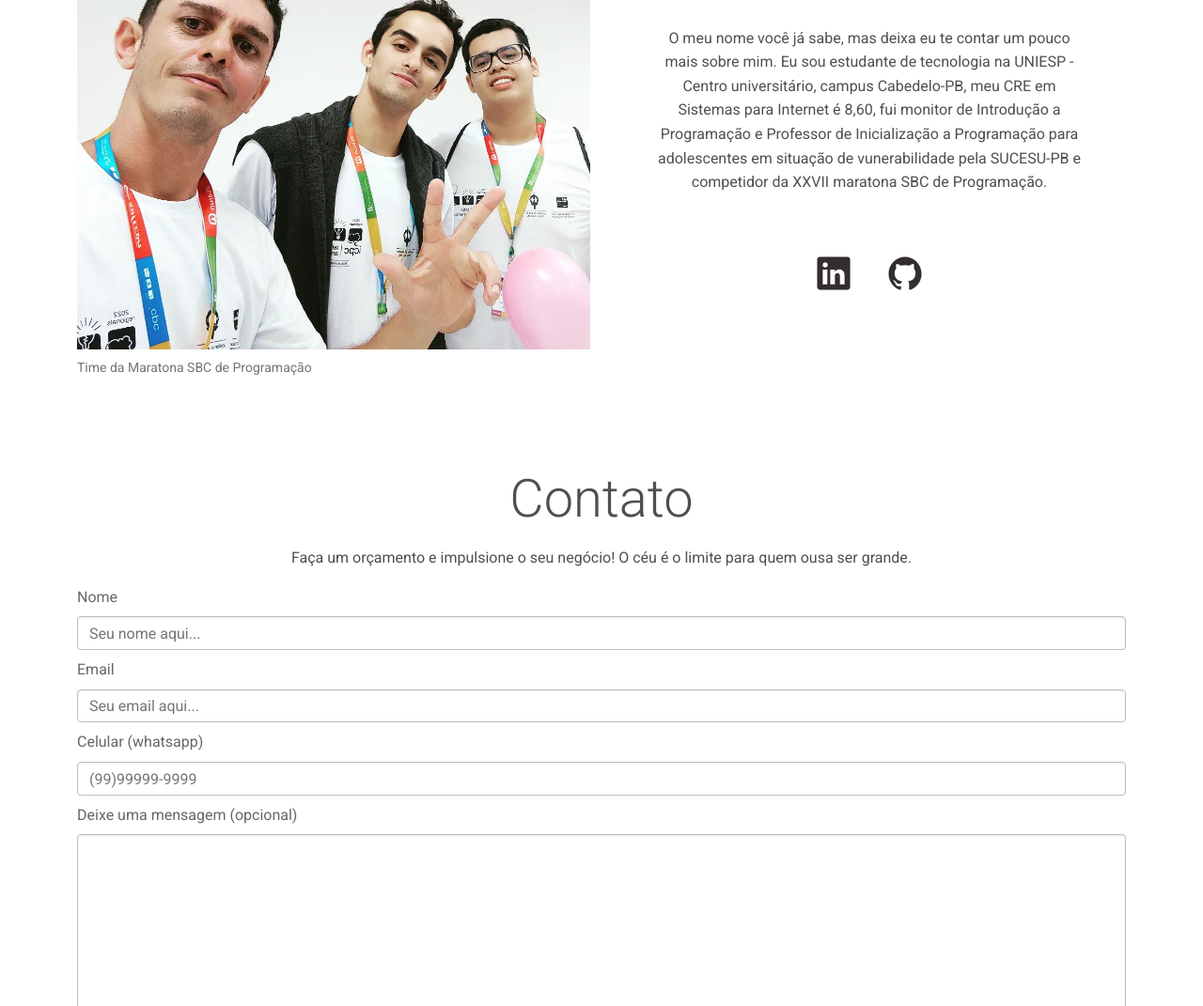
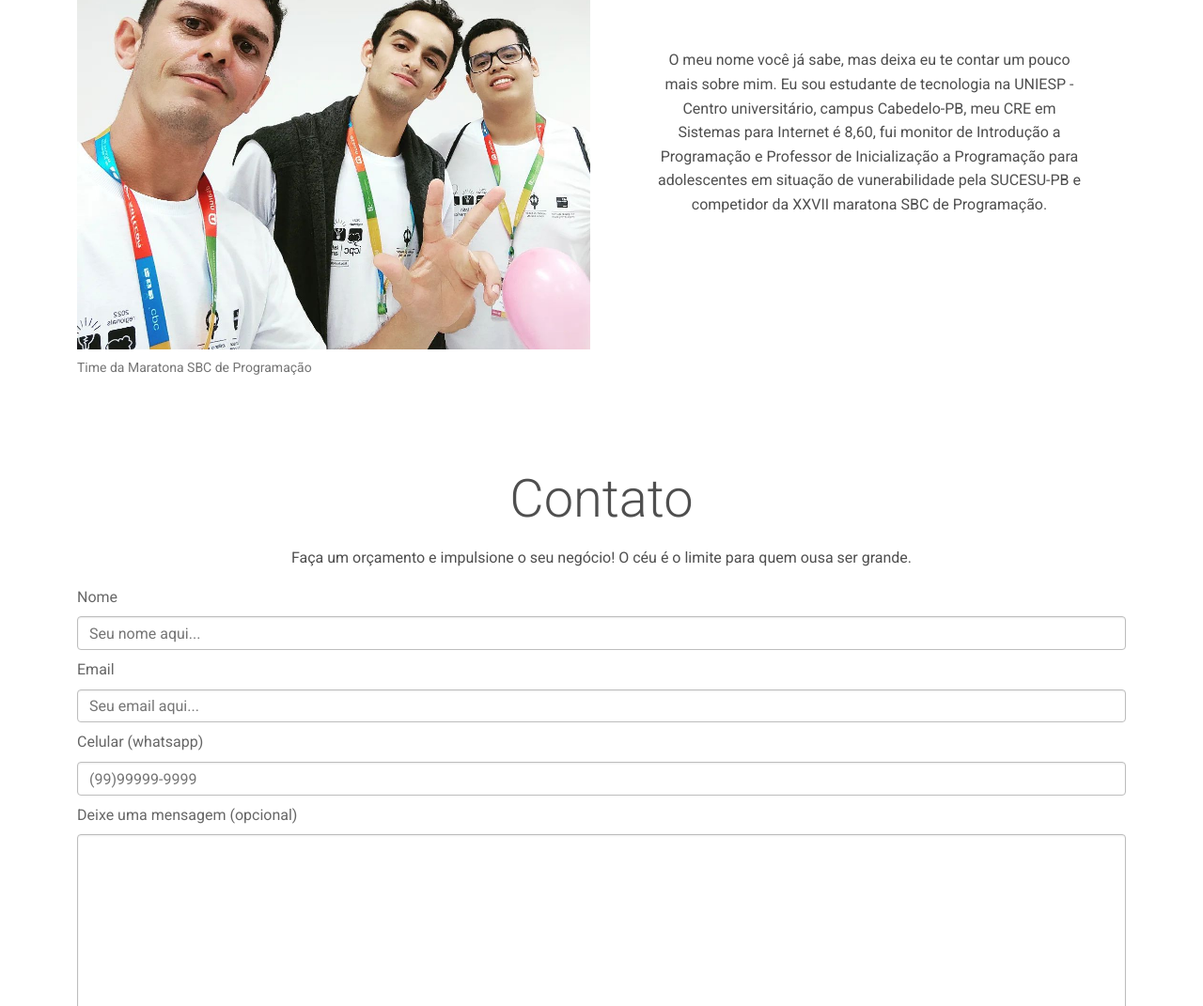
Before and after one commit to MarcioAlex-x/newPort, a plain HTML site: page index.html in a window 1280 px wide. Shown: the part 1637-2708 px from the top of the page at 94% size. Drawn offline with nearby package versions, Linux system fonts and the light colour scheme.

Commit message:
retirada dos iccones de git e linkedin do home

```diff
--- a/index.html
+++ b/index.html
@@ -181,13 +181,7 @@
                     Programação.
                 </p>
 
-                <div class="text-center">
-                    <a href="https://www.linkedin.com/in/alex-freitas-6a510621a/" target="_blank">
-                        <ion-icon name="logo-linkedin" class="fs-1 mx-3 text-dark"></ion-icon></a>
 
-                    <a href="https://github.com/MarcioAlex-x" target="_blank">
-                        <ion-icon name="logo-github" class="fs-1 mx-3 text-dark"></ion-icon></a>
-                </div>
 
 
 
```
